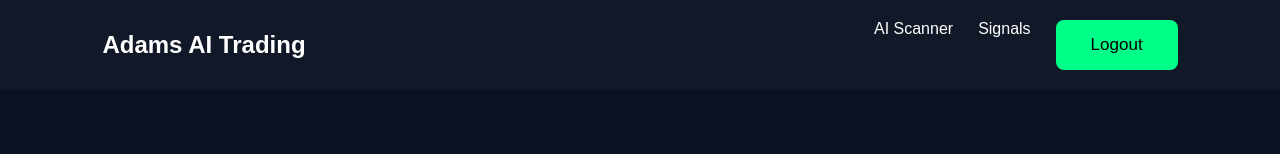
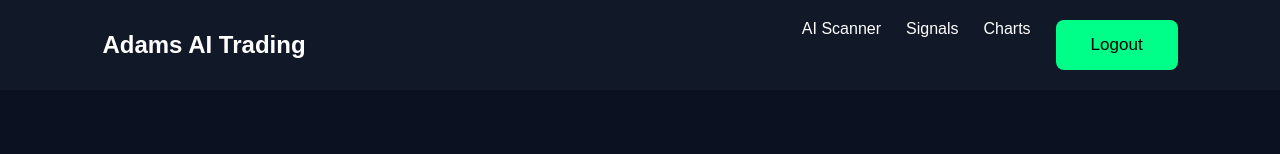
Before and after one commit to scovieadams-a11y/algo-ai-trading, a plain HTML site: page frontend/dashboard.html in a window 1280 px wide. Shown: the top 154 px of the page. Drawn offline with Linux system fonts and the light colour scheme.

Commit message:
Add link to Charts in dashboard navigation

```diff
--- a/frontend/dashboard.html
+++ b/frontend/dashboard.html
@@ -34,6 +34,11 @@ Adams AI Trading
 
 <li>
 <a href="signals.html">Signals</a>
+</li>
+
+
+  <li>
+<a href="chart.html">Charts</a>
 </li>
 
 
```
